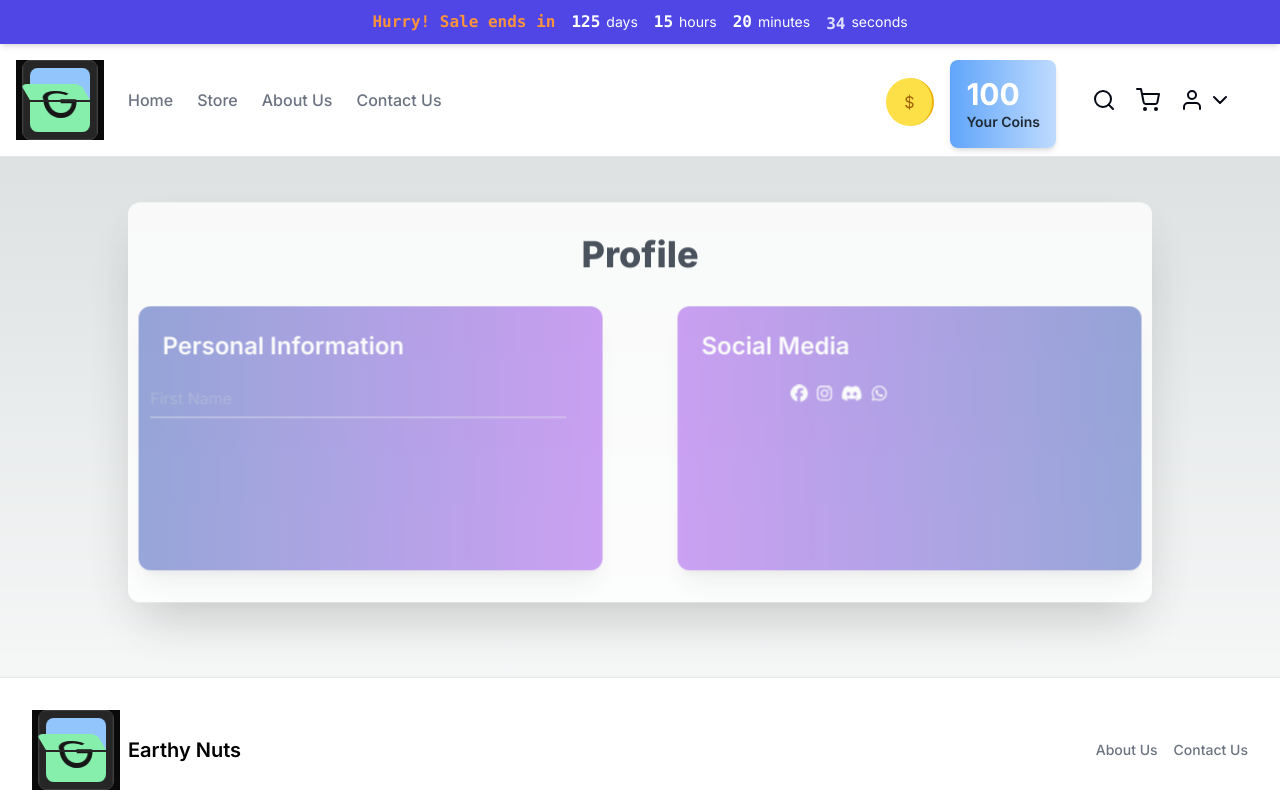
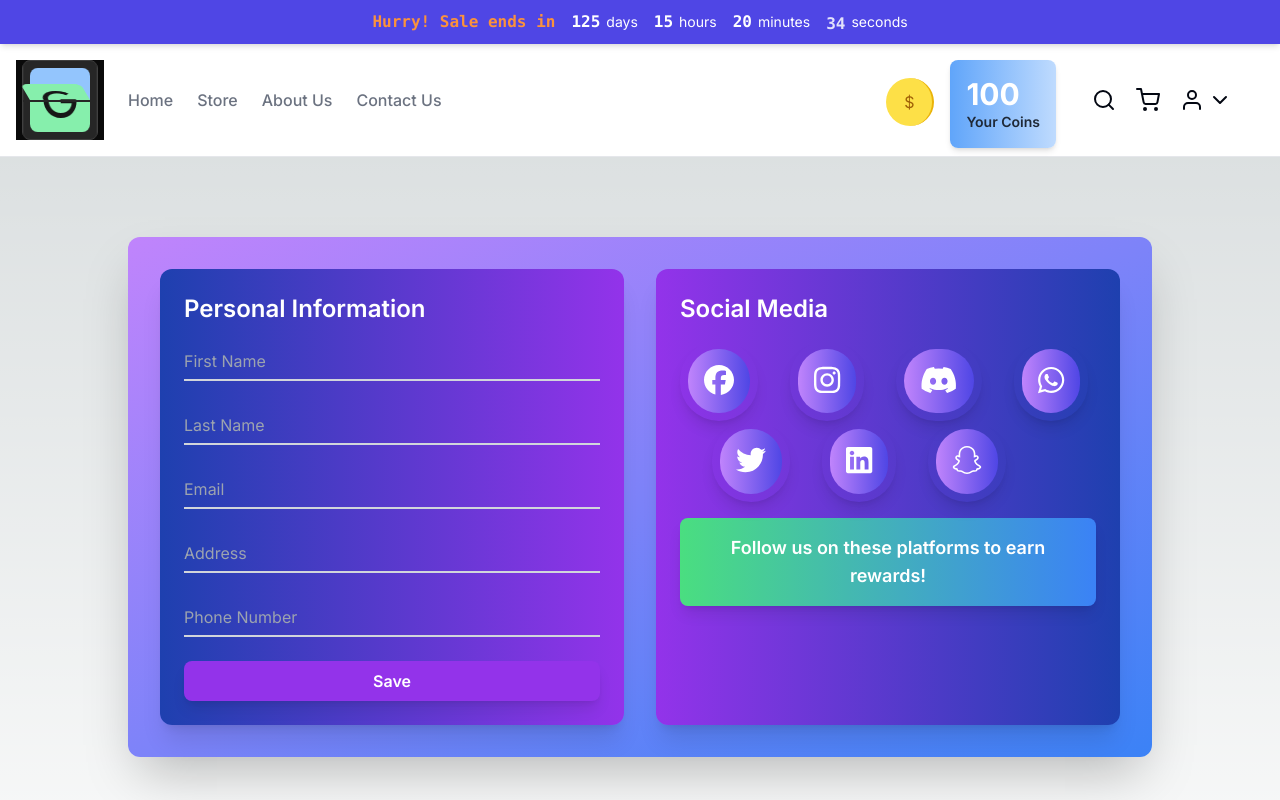
Before and after one commit to Siddharth0101/Ecommerce-Next.js, a Next.js app: page /profile in a window 1280 px wide. Shown: the top 800 px of the page. Built offline with nearby package versions, Linux system fonts and the light colour scheme.

Commit message:
Update profile

```diff
--- a/src/app/(authentication)/profile/page.js
+++ b/src/app/(authentication)/profile/page.js
@@ -9,11 +9,17 @@ import {
   faInstagram,
   faDiscord,
   faWhatsapp,
+  faTwitter,
+  faLinkedin,
+  faSnapchat,
 } from "@fortawesome/free-brands-svg-icons";
 
 export default function Profile() {
   const [isLoading, setIsLoading] = useState(true);
   const displayName = useSelector((state) => state.token.displayName);
+  const email = useSelector((state) => state.token.email); // Assuming email is also stored in the state
+  const [address, setAddress] = useState("");
+  const [phoneNumber, setPhoneNumber] = useState("");
 
   useEffect(() => {
     const timer = setTimeout(() => {
@@ -22,8 +28,16 @@ export default function Profile() {
     return () => clearTimeout(timer);
   }, []);
 
+  const handleIconClick = (platform) => {
+    alert(`Clicked on ${platform}`);
+  };
+
+  const handleSave = () => {
+    alert("Profile information saved!");
+  };
+
   if (isLoading) {
-    return <Loader />;
+    // return <Loader />;
   }
 
   return (
@@ -31,18 +45,14 @@ export default function Profile() {
       initial={{ opacity: 0 }}
       animate={{ opacity: 1 }}
       exit={{ opacity: 0 }}
-      className="flex flex-col items-center mt-14 mb-16"
+      className="flex flex-col items-center mt-20 mb-20"
     >
       <motion.div
         initial={{ opacity: 0, y: -50 }}
         animate={{ opacity: 1, y: 0 }}
         transition={{ duration: 1 }}
-        className="max-w-5xl w-full bg-white rounded-xl shadow-2xl p-8 space-y-8"
+        className="max-w-5xl w-full rounded-xl shadow-2xl p-8 space-y-8 bg-gradient-to-br from-purple-400 to-blue-500"
       >
-        <h2 className="text-center text-4xl font-extrabold text-gray-800 mb-8">
-          Profile
-        </h2>
-
         <div className="flex flex-col md:flex-row md:space-x-8 space-y-8 md:space-y-0 w-full">
           <motion.div
             initial={{ opacity: 0, x: -50 }}
@@ -95,13 +105,55 @@ export default function Profile() {
                 <input
                   placeholder="Email"
                   className="peer h-10 w-full border-b-2 border-gray-300 text-gray-800 bg-transparent placeholder-transparent focus:outline-none focus:border-purple-500"
-                  value={displayName}
+                  value={email}
                   readOnly
                 />
                 <label className="absolute left-0 -top-3.5 text-gray-500 text-sm transition-all peer-placeholder-shown:text-base peer-placeholder-shown:text-gray-400 peer-placeholder-shown:top-2 peer-focus:-top-3.5 peer-focus:text-purple-500 peer-focus:text-sm">
                   Email
                 </label>
               </motion.div>
+              <motion.div
+                initial={{ opacity: 0, x: -20 }}
+                animate={{ opacity: 1, x: 0 }}
+                transition={{ duration: 0.8, delay: 1 }}
+                className="relative"
+              >
+                <input
+                  placeholder="Address"
+                  className="peer h-10 w-full border-b-2 border-gray-300 text-gray-800 bg-transparent placeholder-transparent focus:outline-none focus:border-purple-500"
+                  value={address}
+                  onChange={(e) => setAddress(e.target.value)}
+                />
+                <label className="absolute left-0 -top-3.5 text-gray-500 text-sm transition-all peer-placeholder-shown:text-base peer-placeholder-shown:text-gray-400 peer-placeholder-shown:top-2 peer-focus:-top-3.5 peer-focus:text-purple-500 peer-focus:text-sm">
+                  Address
+                </label>
+              </motion.div>
+              <motion.div
+                initial={{ opacity: 0, x: -20 }}
+                animate={{ opacity: 1, x: 0 }}
+                transition={{ duration: 0.8, delay: 1.2 }}
+                className="relative"
+              >
+                <input
+                  placeholder="Phone Number"
+                  className="peer h-10 w-full border-b-2 border-gray-300 text-gray-800 bg-transparent placeholder-transparent focus:outline-none focus:border-purple-500"
+                  value={phoneNumber}
+                  onChange={(e) => setPhoneNumber(e.target.value)}
+                />
+                <label className="absolute left-0 -top-3.5 text-gray-500 text-sm transition-all peer-placeholder-shown:text-base peer-placeholder-shown:text-gray-400 peer-placeholder-shown:top-2 peer-focus:-top-3.5 peer-focus:text-purple-500 peer-focus:text-sm">
+                  Phone Number
+                </label>
+              </motion.div>
+              <motion.button
+                initial={{ opacity: 0, y: 20 }}
+                animate={{ opacity: 1, y: 0 }}
+                transition={{ duration: 0.8, delay: 1.4 }}
+                className="mt-6 w-full bg-purple-600 text-white font-semibold py-2 rounded-lg shadow-lg hover:bg-purple-700 transition-all duration-300"
+                onClick={handleSave}
+                type="button"
+              >
+                Save
+              </motion.button>
             </form>
           </motion.div>
 
@@ -118,32 +170,75 @@ export default function Profile() {
               initial={{ scale: 0 }}
               animate={{ scale: 1 }}
               transition={{ duration: 0.5, delay: 0.4 }}
-              className="text-white flex space-x-4"
+              className="text-white flex flex-wrap justify-center md:justify-start space-x-8 space-y-4 md:space-y-0"
             >
-              <FontAwesomeIcon
+              <SocialIcon
+                platform="Facebook"
                 icon={faFacebook}
-                className="text-3xl hover:text-blue-500 cursor-pointer transition-colors duration-300"
-                title="Facebook"
+                onClick={handleIconClick}
               />
-              <FontAwesomeIcon
+              <SocialIcon
+                platform="Instagram"
                 icon={faInstagram}
-                className="text-3xl hover:text-purple-500 cursor-pointer transition-colors duration-300"
-                title="Instagram"
+                onClick={handleIconClick}
               />
-              <FontAwesomeIcon
+              <SocialIcon
+                platform="Discord"
                 icon={faDiscord}
-                className="text-3xl hover:text-gray-500 cursor-pointer transition-colors duration-300"
-                title="Discord"
+                onClick={handleIconClick}
               />
-              <FontAwesomeIcon
+              <SocialIcon
+                platform="WhatsApp"
                 icon={faWhatsapp}
-                className="text-3xl hover:text-green-500 cursor-pointer transition-colors duration-300"
-                title="WhatsApp"
+                onClick={handleIconClick}
+              />
+              <SocialIcon
+                platform="Twitter"
+                icon={faTwitter}
+                onClick={handleIconClick}
+              />
+              <SocialIcon
+                platform="LinkedIn"
+                icon={faLinkedin}
+                onClick={handleIconClick}
+              />
+              <SocialIcon
+                platform="Snapchat"
+                icon={faSnapchat}
+                onClick={handleIconClick}
               />
             </motion.div>
+            <p className="text-white text-center mt-4 text-lg font-semibold bg-gradient-to-r from-green-400 to-blue-500 p-4 rounded-lg shadow-lg">
+              Follow us on these platforms to earn rewards!
+            </p>
           </motion.div>
         </div>
       </motion.div>
     </motion.div>
   );
 }
+
+function SocialIcon({ platform, icon, onClick }) {
+  return (
+    <motion.div
+      className="relative p-2 rounded-full shadow-lg overflow-hidden"
+      whileHover={{ scale: 1.05 }}
+      whileTap={{ scale: 0.95 }}
+    >
+      <div className="relative bg-gradient-to-r from-purple-400 to-indigo-600 rounded-full group overflow-hidden">
+        <FontAwesomeIcon
+          icon={icon}
+          className="text-3xl text-white cursor-pointer m-4"
+          title={platform}
+          onClick={() => onClick(platform)}
+        />
+        <motion.div
+          className="absolute inset-0 bg-blue-900 opacity-0 rounded-full"
+          whileHover={{ opacity: 0.4 }}
+          transition={{ duration: 0.3 }}
+        ></motion.div>
+        <div className="absolute inset-0 bg-white opacity-0 rounded-full"></div>
+      </div>
+    </motion.div>
+  );
+}
```
